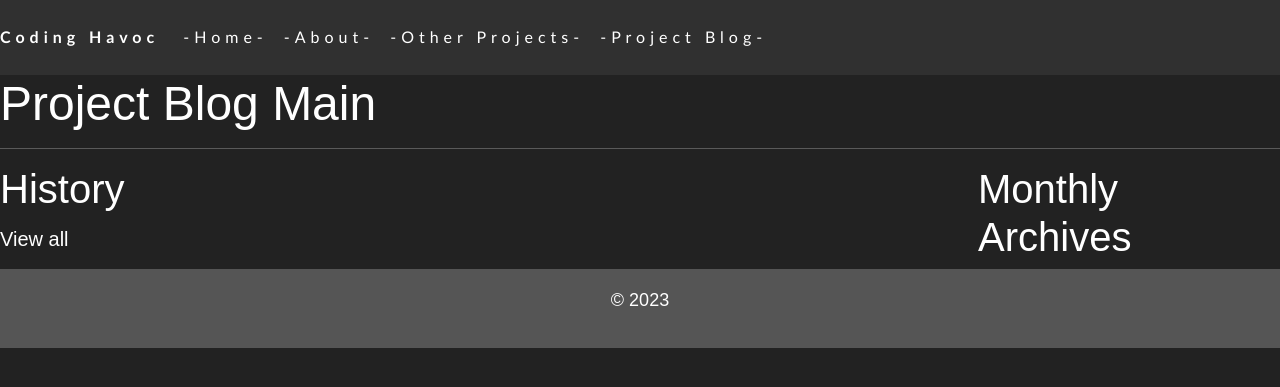
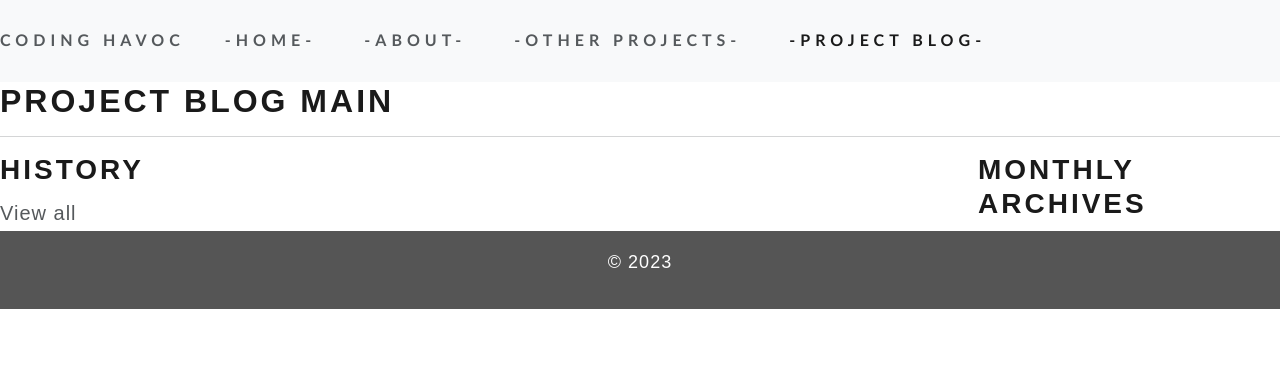
Before and after one commit to codinghavoc13/codingHavoc, a Django app: page /project_blog/ in a window 1280 px wide. Shown: the top 387 px of the page. Run offline with Django 4.2, Linux system fonts and the light colour scheme; data that the repository does not hold is empty; some libraries are stand-ins or nearby versions.

Commit message:
202402051204 - Changed theme

```diff
--- a/gndn/templates/gndn/index.html
+++ b/gndn/templates/gndn/index.html
@@ -5,7 +5,7 @@ GNDN Home
 {% endblock %}
 
 {% block navbar %}
-<nav class="navbar navbar-expand-lg navbar-dark bg-dark">
+<nav class="navbar navbar-expand-lg bg-light" data-bs-theme="light">
   <a class="navbar-brand" href="{% url 'home' %}">Coding Havoc</a>
   <button class="navbar-toggler" type="button" data-bs-toggle="collapse" data-bs-target="#navbarSupportedContent"
     aria-controls="navbarSupportedContent" aria-expanded="false" aria-label="Toggle navigation">
--- a/gndn/templates/gndn/layout.html
+++ b/gndn/templates/gndn/layout.html
@@ -15,7 +15,7 @@
   {% bootstrap_javascript %}
   <title>{% block title %}{% endblock %}</title>
   {% load static %}
-  <link href=" https://cdn.jsdelivr.net/npm/bootswatch@5.3.2/dist/darkly/bootstrap.min.css " rel="stylesheet">
+  <link href=" https://cdn.jsdelivr.net/npm/bootswatch@5.3.2/dist/lux/bootstrap.min.css " rel="stylesheet">
   <link rel="stylesheet" type="text/css" href="{% static 'main/style/site.css' %}" />
 </head>
 
--- a/gndn/templates/gndn/loggedin.html
+++ b/gndn/templates/gndn/loggedin.html
@@ -5,7 +5,7 @@ GNDN Logged In
 {% endblock %}
 
 {% block navbar %}
-<nav class="navbar navbar-expand-lg navbar-dark bg-dark">
+<nav class="navbar navbar-expand-lg bg-light" data-bs-theme="light">
     <a class="navbar-brand" href="{% url 'home' %}">Coding Havoc</a>
       <button class="navbar-toggler" type="button" data-bs-toggle="collapse" data-bs-target="#navbarSupportedContent" aria-controls="navbarSupportedContent" aria-expanded="false" aria-label="Toggle navigation">
         <span class="navbar-toggler-icon"></span>
--- a/gndn/templates/gndn/login.html
+++ b/gndn/templates/gndn/login.html
@@ -5,7 +5,7 @@ GNDN Login
 {% endblock %}
 
 {% block navbar %}
-<nav class="navbar navbar-expand-lg navbar-dark bg-dark">
+<nav class="navbar navbar-expand-lg bg-light" data-bs-theme="light">
     <a class="navbar-brand" href="{% url 'home' %}">Coding Havoc</a>
       <button class="navbar-toggler" type="button" data-bs-toggle="collapse" data-bs-target="#navbarSupportedContent" aria-controls="navbarSupportedContent" aria-expanded="false" aria-label="Toggle navigation">
         <span class="navbar-toggler-icon"></span>
--- a/gndn/templates/gndn/register.html
+++ b/gndn/templates/gndn/register.html
@@ -5,7 +5,7 @@ GNDN - Register
 {% endblock %}
 
 {% block navbar %}
-<nav class="navbar navbar-expand-lg navbar-dark bg-dark">
+<nav class="navbar navbar-expand-lg bg-light" data-bs-theme="light">
   <a class="navbar-brand" href="{% url 'home' %}">Coding Havoc</a>
       <button class="navbar-toggler" type="button" data-bs-toggle="collapse" data-bs-target="#navbarSupportedContent" aria-controls="navbarSupportedContent" aria-expanded="false" aria-label="Toggle navigation">
         <span class="navbar-toggler-icon"></span>
--- a/main/static/main/style/site.css
+++ b/main/static/main/style/site.css
@@ -156,9 +156,10 @@ li {
     /* color: white; */
 }
 
-/* .navbar-nav li a:hover {
+.navbar-nav li a:hover {
+    background-color: #868686 !important;
     color: #ffffff !important;
-} */
+}
 
 .ulNoBullet {
     list-style-type: none;
--- a/main/templates/main/about.html
+++ b/main/templates/main/about.html
@@ -4,7 +4,7 @@ Coding Havoc - About
 {% endblock %}
 
 {% block navbar %}
-<nav class="navbar navbar-expand-lg navbar-dark bg-dark">
+<nav class="navbar navbar-expand-lg bg-light" data-bs-theme="light">
       <a class="navbar-brand" href="{% url 'home' %}">Coding Havoc</a>
       <button class="navbar-toggler" type="button" data-bs-toggle="collapse" data-bs-target="#navbarSupportedContent" aria-controls="navbarSupportedContent" aria-expanded="false" aria-label="Toggle navigation">
         <span class="navbar-toggler-icon"></span>
--- a/main/templates/main/index.html
+++ b/main/templates/main/index.html
@@ -4,7 +4,7 @@ Coding Havoc - Home
 {% endblock %}
 
 {% block navbar %}
-<nav class="navbar navbar-expand-lg navbar-dark bg-dark">
+<nav class="navbar navbar-expand-lg bg-light" data-bs-theme="light">
     <a class="navbar-brand" href="{% url 'home' %}">Coding Havoc</a>
     <button class="navbar-toggler" type="button" data-bs-toggle="collapse"
     data-bs-target="#navbarSupportedContent" aria-controls="navbarSupportedContent"
--- a/main/templates/main/layout.html
+++ b/main/templates/main/layout.html
@@ -8,7 +8,7 @@
 
   <!-- Bootstrap CSS -->
   <link href="https://cdn.jsdelivr.net/npm/bootstrap@5.3.2/dist/css/bootstrap.min.css" rel="stylesheet" integrity="sha384-T3c6CoIi6uLrA9TneNEoa7RxnatzjcDSCmG1MXxSR1GAsXEV/Dwwykc2MPK8M2HN" crossorigin="anonymous">
-  <link href=" https://cdn.jsdelivr.net/npm/bootswatch@5.3.2/dist/darkly/bootstrap.min.css " rel="stylesheet">
+  <link href=" https://cdn.jsdelivr.net/npm/bootswatch@5.3.2/dist/lux/bootstrap.min.css " rel="stylesheet">
   <title>{% block title %}{% endblock %}</title>
   {% load static %}
   <link rel="stylesheet" type="text/css" href="{% static 'main/style/site.css' %}" />
--- a/main/templates/main/projects.html
+++ b/main/templates/main/projects.html
@@ -4,7 +4,7 @@ Coding Havoc - Projects
 {% endblock %}
 
 {% block navbar %}
-<nav class="navbar navbar-expand-lg navbar-dark bg-dark">
+<nav class="navbar navbar-expand-lg bg-light" data-bs-theme="light">
     <a class="navbar-brand" href="{% url 'home' %}">Coding Havoc</a>
     <button class="navbar-toggler" type="button" data-bs-toggle="collapse" data-bs-target="#navbarSupportedContent"
         aria-controls="navbarSupportedContent" aria-expanded="false" aria-label="Toggle navigation">
--- a/project_blog/templates/project_blog/index.html
+++ b/project_blog/templates/project_blog/index.html
@@ -5,7 +5,7 @@ Project Blog Home
 {% endblock %}
 
 {% block navbar %}
-<nav class="navbar navbar-expand-lg navbar-dark bg-dark">
+<nav class="navbar navbar-expand-lg bg-light" data-bs-theme="light">
   <a class="navbar-brand" href="{% url 'home' %}">Coding Havoc</a>
   <button class="navbar-toggler" type="button" data-bs-toggle="collapse" data-bs-target="#navbarSupportedContent"
     aria-controls="navbarSupportedContent" aria-expanded="false" aria-label="Toggle navigation">
@@ -14,7 +14,7 @@ Project Blog Home
   <div class="collapse navbar-collapse" id="navbarSupportedContent">
     <ul class="navbar-nav">
       <li class="nav-item">
-        <a class="nav-link active" aria-current="page" href="{% url 'home' %}">-Home-</a>
+        <a class="nav-link" aria-current="page" href="{% url 'home' %}">-Home-</a>
       </li>
       <li class="nav-item">
         <a class="nav-link" href="{% url 'about' %}">-About-</a>
@@ -23,7 +23,7 @@ Project Blog Home
         <a class="nav-link" href="{% url 'projects' %}">-Other Projects-</a>
       </li>
       <li class="nav-item">
-        <a class="nav-link" href="{% url 'blog_main' %}">-Project Blog-</a>
+        <a class="nav-link active" href="{% url 'blog_main' %}">-Project Blog-</a>
       </li>
     </ul>
   </div>
```
